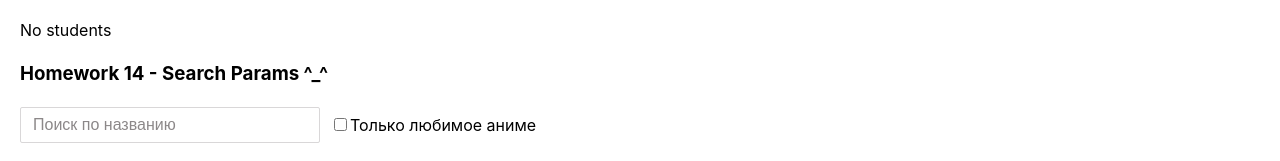
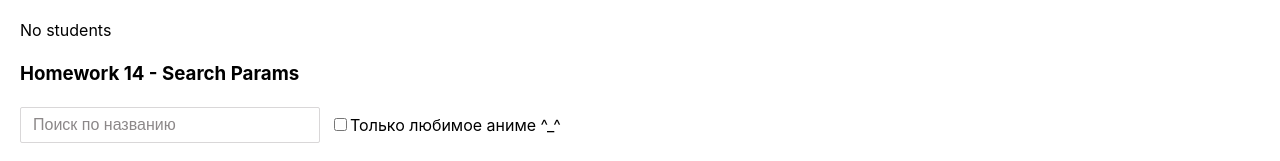
Before and after one commit to it-incubator/homework-front, a React (Vite) app: page /sprint-4 in a window 1280 px wide. Shown: the part 257-418 px from the top of the page. Built offline with nearby package versions, Linux system fonts and the light colour scheme.

Commit message:
chore: improve texts for sprint 4

```diff
--- a/src/app/App.tsx
+++ b/src/app/App.tsx
@@ -18,8 +18,9 @@ export function App() {
           <Route path="sprint-2" element={<Sprint2 />} />
           <Route path="sprint-3" element={<Sprint3 />} />
           <Route path="sprint-4" element={<Sprint4 />} />
+          {/* 📝 Homework-16: Добавьте ниже роут для страницы факультета. */}
+
           <Route path="sprint-5" element={<Sprint5 />} />
-          {/* 📝 Homework-16: Добавьте ниже роут для страницы факультета. */}
         </Routes>
       </main>
       <Footer />
--- a/src/homeworks/sprint-3/hw-12/Homework12.tsx
+++ b/src/homeworks/sprint-3/hw-12/Homework12.tsx
@@ -36,7 +36,8 @@ export const Homework12 = () => {
 
   const start = () => {
     /*
-     * 📝 1. запустить часы (должно отображаться реальное время) - https://learn.javascript.ru/settimeout-setinterval#setinterval
+     * 📝 1. запустить часы (должно отображаться реальное время и обновляться каждую секунду)
+     * - https://learn.javascript.ru/settimeout-setinterval#setinterval
      *
      * 📝 2. сохранить ID таймера в state
      * 🧙‍♂️ setInterval возвращает ID таймера. По умолчанию TypeScript воспринимает setInterval как функцию из Node.js,
--- a/src/homeworks/sprint-4/hw-13/Homework13.tsx
+++ b/src/homeworks/sprint-4/hw-13/Homework13.tsx
@@ -13,7 +13,7 @@ import { ru } from 'date-fns/locale/ru'
  * (фильтр принимает диапазон дат).
  *
  * 1. Получите список студентов с фейкового "сервера" при помощи studentsApi.getStudents() и отобразите данные в компоненте StudentsTable.
- * - для этого используйте Redux Toolkit - students-slice.ts уже создан в папке model
+ * - для этого используйте Redux Toolkit - students-slice.ts уже создан в папке model. Создайте fetchStudentsTC для получения списка студентов
  * 2. Добавьте фильтрацию по дате регистрации студента. Мы должны иметь возможность выбрать диапазон дат с помощью двух DatePicker'ов.
  * - Передайте выбранные даты в studentsApi.getStudents() через fetchStudentsTC.
  * - Допустимо передавать только startDate или endDate, оба параметра или не передавать ничего.
--- a/src/homeworks/sprint-4/hw-13/students-fake-api.ts
+++ b/src/homeworks/sprint-4/hw-13/students-fake-api.ts
@@ -48,7 +48,6 @@ export type StudentFilterParams = {
 
 const filterStudents = (students: Student[], { startDate, endDate }: StudentFilterParams) => {
   // Если не переданы даты, то возвращаем всех студентов
-
   if (!startDate && !endDate) {
     return students
   }
--- a/src/homeworks/sprint-4/hw-14/Homework14.tsx
+++ b/src/homeworks/sprint-4/hw-14/Homework14.tsx
@@ -49,7 +49,7 @@ export const Homework14 = () => {
 
   return (
     <section id="hw14">
-      <h3>Homework 14 - Search Params ^_^</h3>
+      <h3>Homework 14 - Search Params</h3>
       <div className={s.container}>
         <div className={s.filters}>
           <TextField
@@ -62,7 +62,7 @@ export const Homework14 = () => {
           />
           <label>
             <input id="hw14-favorite-checkbox" type="checkbox" checked={isFavorite} onChange={handleFavoriteChange} />
-            Только любимое аниме
+            Только любимое аниме ^_^
           </label>
         </div>
         <div className={s.grid}>
--- a/src/homeworks/sprint-4/hw-15/Homework15.tsx
+++ b/src/homeworks/sprint-4/hw-15/Homework15.tsx
@@ -12,7 +12,7 @@ import { Button } from '@/homeworks/sprint-2/hw-7/Button/Button.tsx'
  *
  * 📝 Задание:
  * 1. Дописать функцию send:
- * - В локальный стейт записать код ответа, текст (поле errorText) и информацию (поле info), если они приходят с сервера.
+ * - В локальный стейт записать код ответа, текст (поле errorText) и информацию (поле info), если они приходят с сервера (изучите Network).
  * Для ошибок на некорректный адрес записать в info сообщение из объекта ошибки (e.message).
  * - Показать соответствующую картинку в зависимости от результата запроса (success200, error400, error500, errorUnknown)
  * 2. Дизейблить кнопки пока идёт запрос (возможно, понадобиться добавить ещё один локальный стейт isLoading)
@@ -37,12 +37,16 @@ export const Homework15 = () => {
     setText('')
     setInfo('')
 
-    axios.post(url, { success: data }).then((res) => {
-      setCode(res.status)
-      setImage(success200)
-      // 📝
-    })
-    // 📝
+    axios
+      .post(url, { success: data })
+      .then((res) => {
+        setCode(res.status)
+        setImage(success200)
+        // 📝
+      })
+      .catch(() => {
+        // 📝
+      })
   }
 
   return (
--- a/src/homeworks/sprint-4/hw-16/Homework16.tsx
+++ b/src/homeworks/sprint-4/hw-16/Homework16.tsx
@@ -11,7 +11,7 @@ import { useAppDispatch } from '@/shared/hooks/useAppDispatch.ts'
  * Там должен отобразиться компонент HouseDetails (и больше ничего, кроме Header и Footer приложения).
  *
  * Ваша задача закончить реализацию роутинга:
- * 1. Добавьте новый роут для страницы факультета в App.tsx
+ * 1. Добавьте новый роут для страницы факультета в App.tsx для отображения компонента HouseDetails
  * 2. Добавьте путь на страницу факультета в Link в Homework16.tsx
  * 3. Получите id факультета URL в HouseDetails.tsx и выведите информацию о факультете
  *
```
